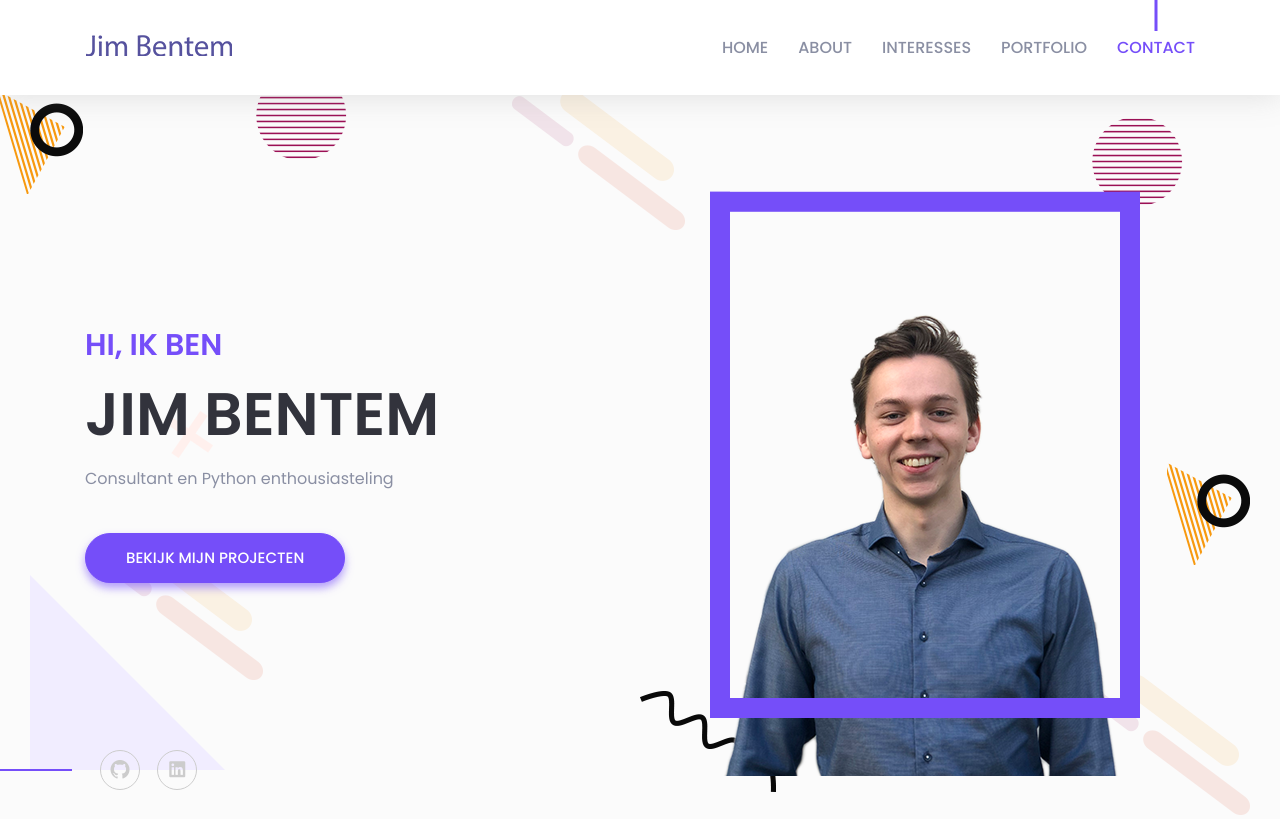
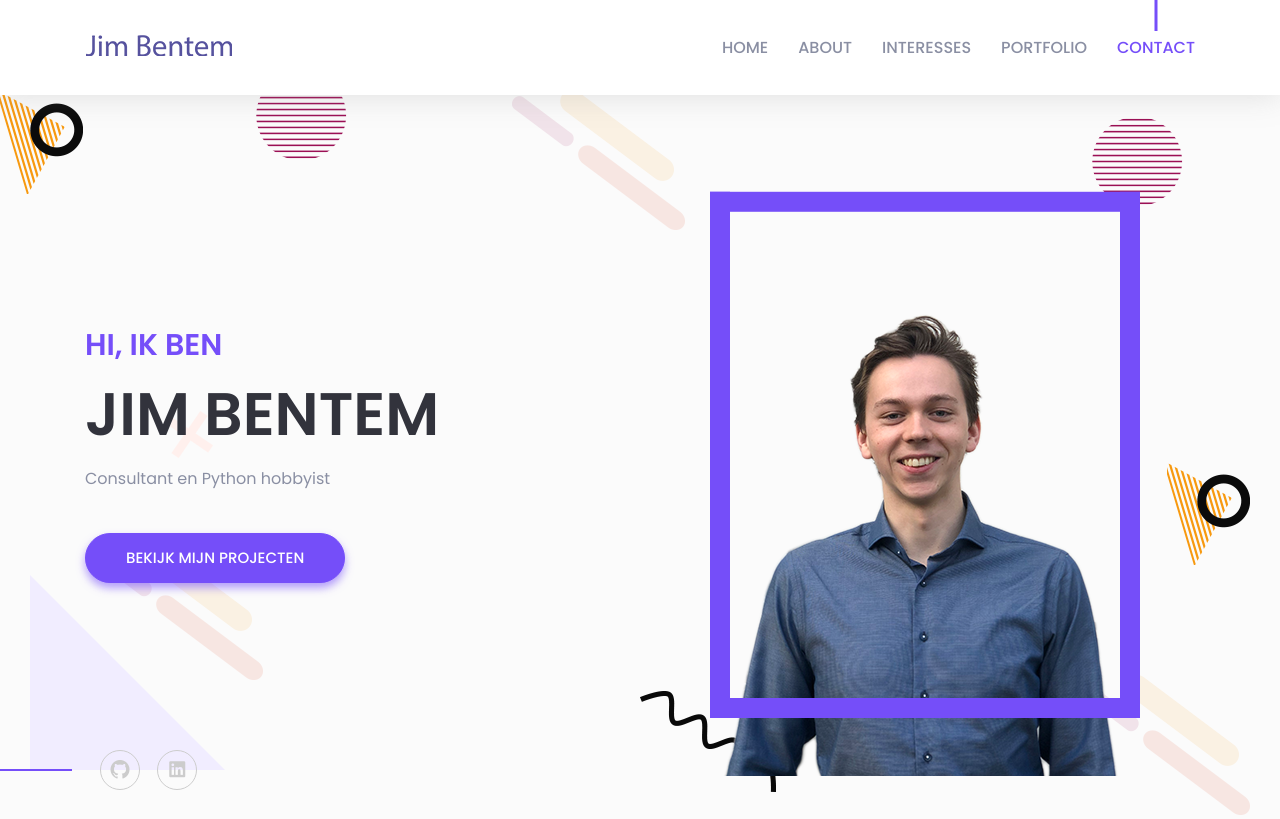
Before and after one commit to Jamesmaster3/portfolio, a Flask app: page / in a window 1280 px wide. Shown: the top 819 px of the page. Run offline with Flask 2, Linux system fonts and the light colour scheme; some libraries are stand-ins or nearby versions; some web fonts are replaced.

Commit message:
text changes

```diff
--- a/templates/index.html
+++ b/templates/index.html
@@ -125,7 +125,7 @@
                         <div class="header-content-right">
                             <h4 class="sub-title">Hi, ik ben</h4>
                             <h1 class="title">Jim Bentem</h1>
-                            <p>Consultant en Python enthousiasteling</p>
+                            <p>Consultant en Python hobbyist</p>
                             <a class="main-btn" href="#blog">Bekijk mijn projecten</a>
                         </div> <!-- header content right -->
                     </div>
```
